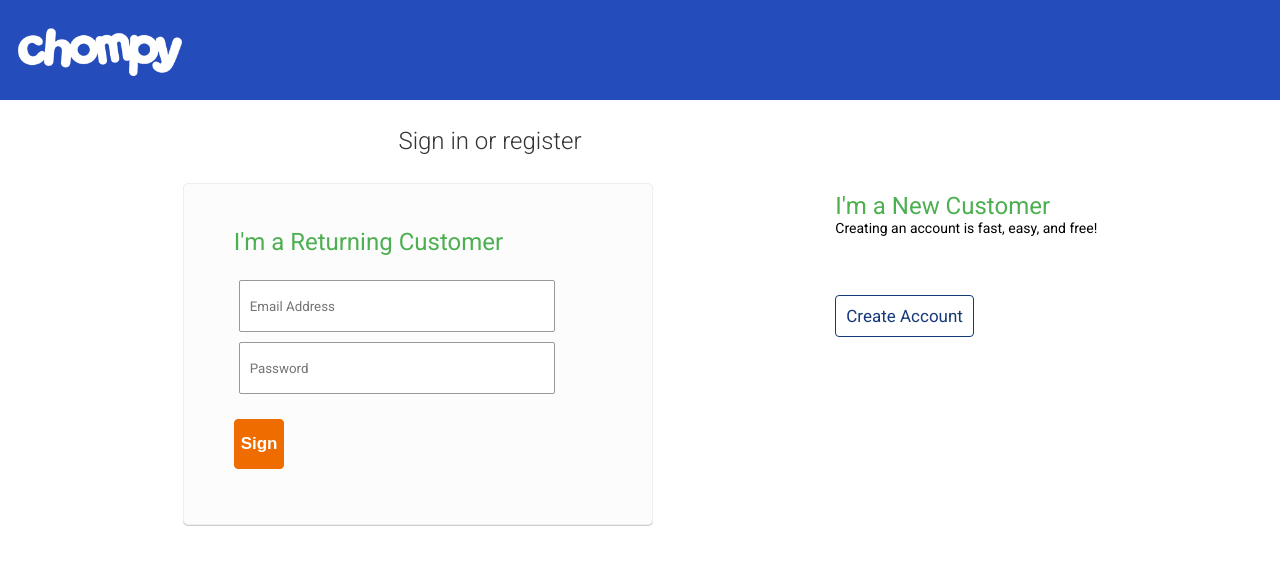
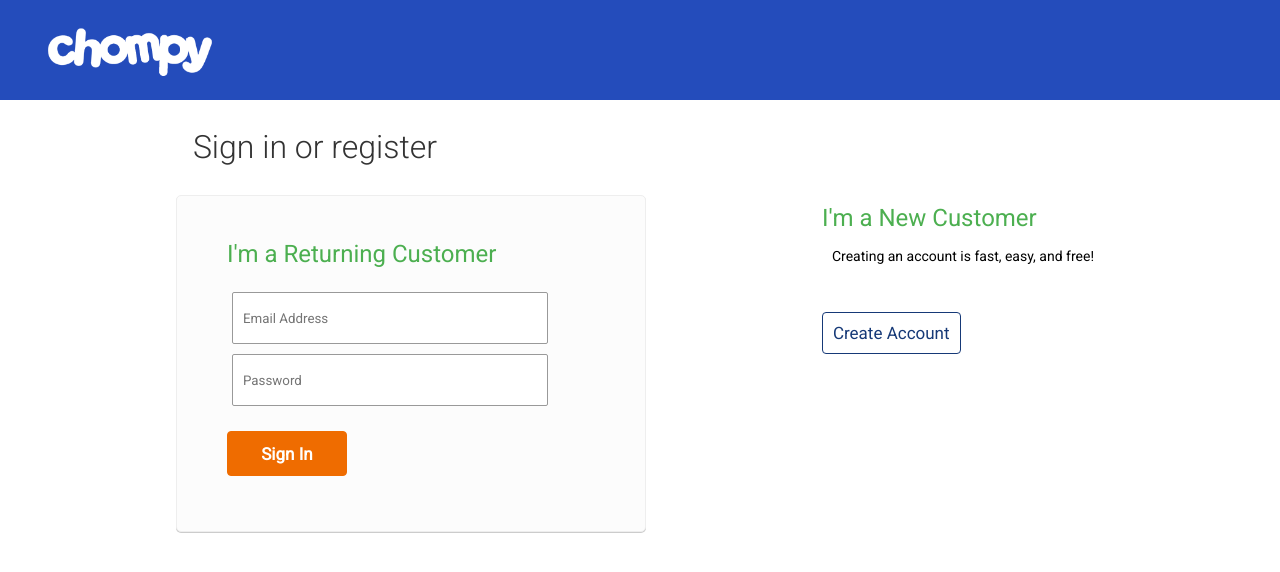
Before and after one commit to vczaran/Chompy, a React (Create React App) app in the folder frontend/: page /login in a window 1280 px wide. Shown: the top 572 px of the page. Built offline with nearby package versions, Linux system fonts and the light colour scheme; no server answers.

Commit message:
Mostly complete login page styling

```diff
--- a/frontend/src/components/LoginForm/LoginForm.css
+++ b/frontend/src/components/LoginForm/LoginForm.css
@@ -12,19 +12,20 @@
 
 .login-form-title {
     font-family: 'Roboto', Arial, Helvetica, sans-serif;
-    font-size: 24px;
-    margin: -7px 0px 24px -300px;
+    font-size: 32px;
+    margin: -7px 650px 24px 0px;
     padding: 30px 0px 0px;
     color: #333;
 }
 
 #signin-button {
+    font-family: 'Roboto', Arial, Helvetica, sans-serif;
     background-color: #ef6c00;
     color: #fff;
     border: 1.6px solid #ef6c00;
     font-weight: 600;
-    height: 50px;
-    width: 50px;
+    height: 45px;
+    width: 120px;
     border-radius: 4px;
     font-size: 17px;
     margin-top: 20px;
@@ -84,7 +85,7 @@
 .login-page p {
     font-size: 14px;
     color: black;
-    margin: -6px 0px 21px;
+    margin: 10px;
 }
 
 .login-page a {
@@ -101,8 +102,6 @@
     padding: 10px;
     width: 330px;
     height: 30px;
-    margin-top: 20px;
-    position: relative;
 }
 
 .login-page a:hover {
--- a/frontend/src/components/NavBar/NavBar.css
+++ b/frontend/src/components/NavBar/NavBar.css
@@ -6,4 +6,5 @@
 .logo {
     width: 200px;
     margin-top: -40px;
+    margin-left: 30px;
 }
```
